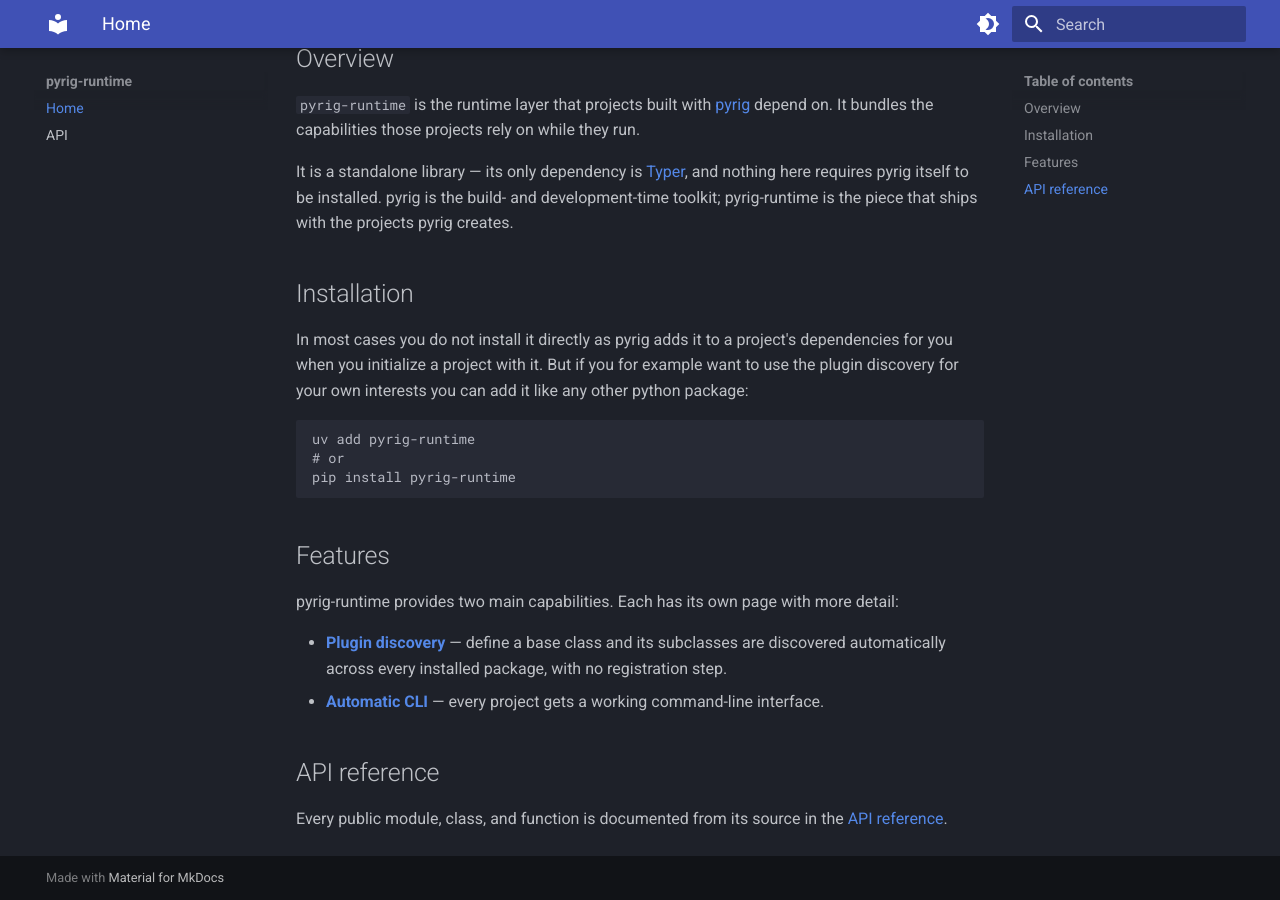
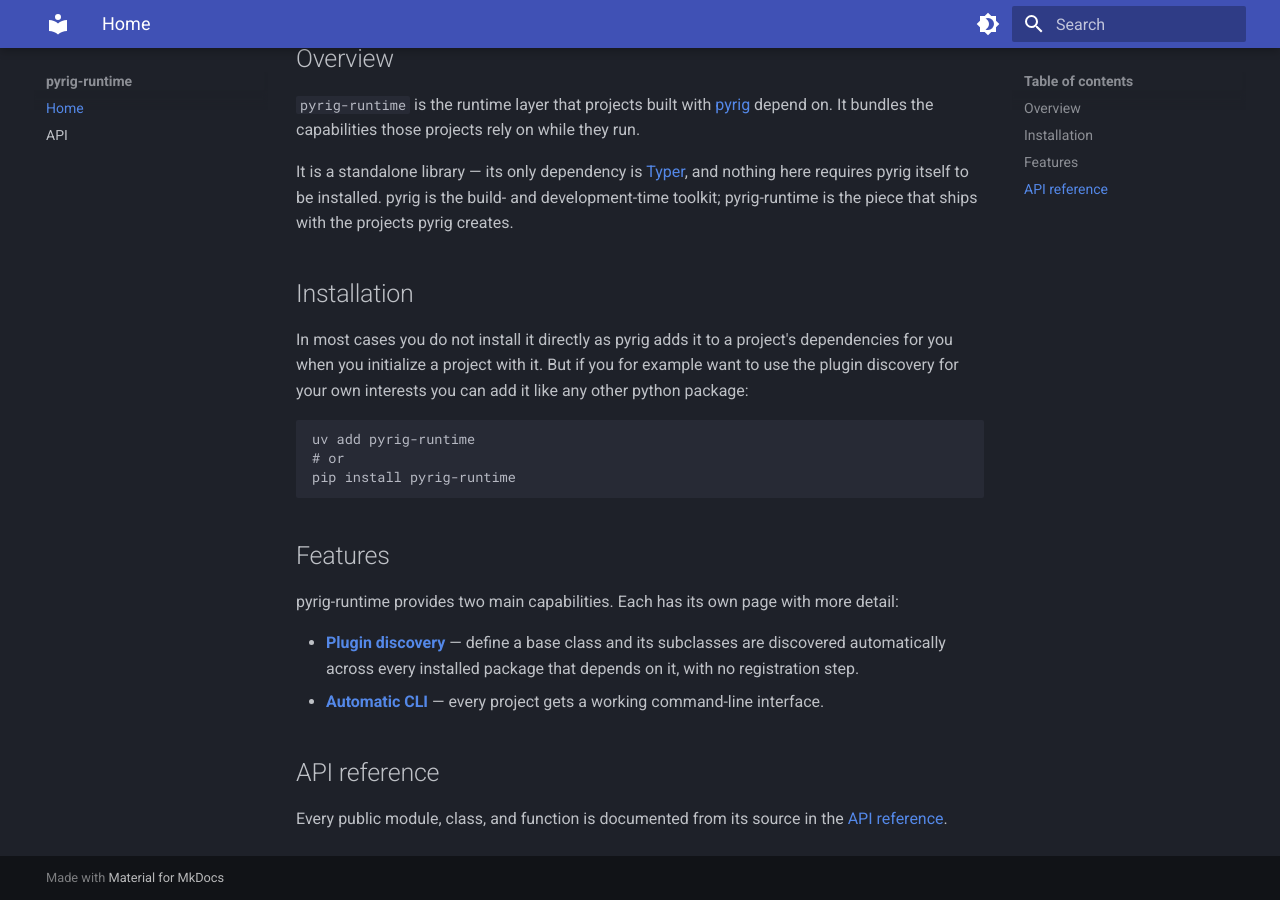
Before and after one commit to Winipedia/pyrig-runtime, an MkDocs documentation site: the page built from docs/index.md, in a window 1280 px wide and 900 px high, scrolled down 510 px. Built offline with MkDocs 1.6.1 and Material for MkDocs 9.7.7, drawn with Linux system fonts in a browser that asks for light colours.

Commit message:
docs: fix plugin discovery scope claim in index.md
Co-authored-by: Copilot <223556219+Copilot@users.noreply.github.com>

```diff
--- a/docs/index.md
+++ b/docs/index.md
@@ -62,8 +62,8 @@ pyrig-runtime provides two main capabilities. Each has its own page with more
 detail:
 
 - **[Plugin discovery](plugins.md)** — define a base class and its
-  subclasses are discovered automatically across every installed package, with
-  no registration step.
+  subclasses are discovered automatically across every installed package that
+  depends on it, with no registration step.
 - **[Automatic CLI](cli.md)** — every project gets a working
   command-line interface.
 
```
